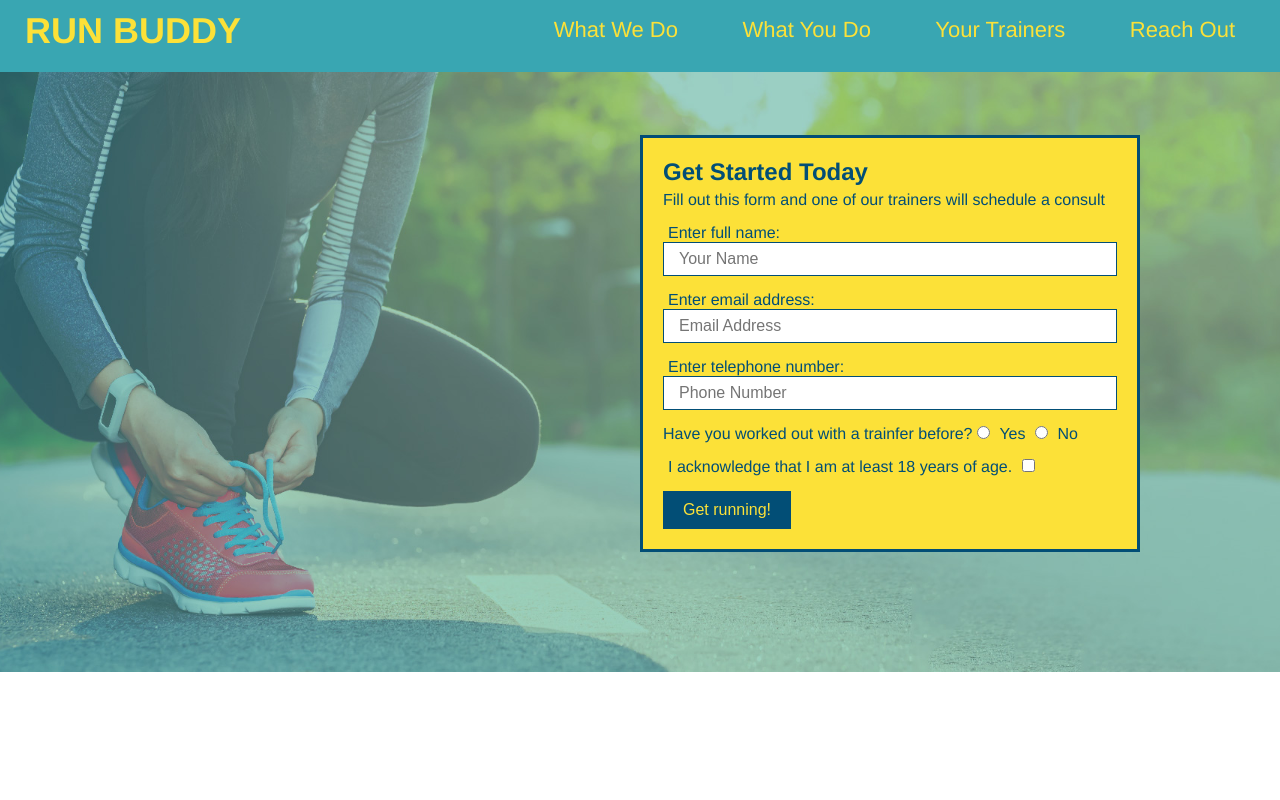
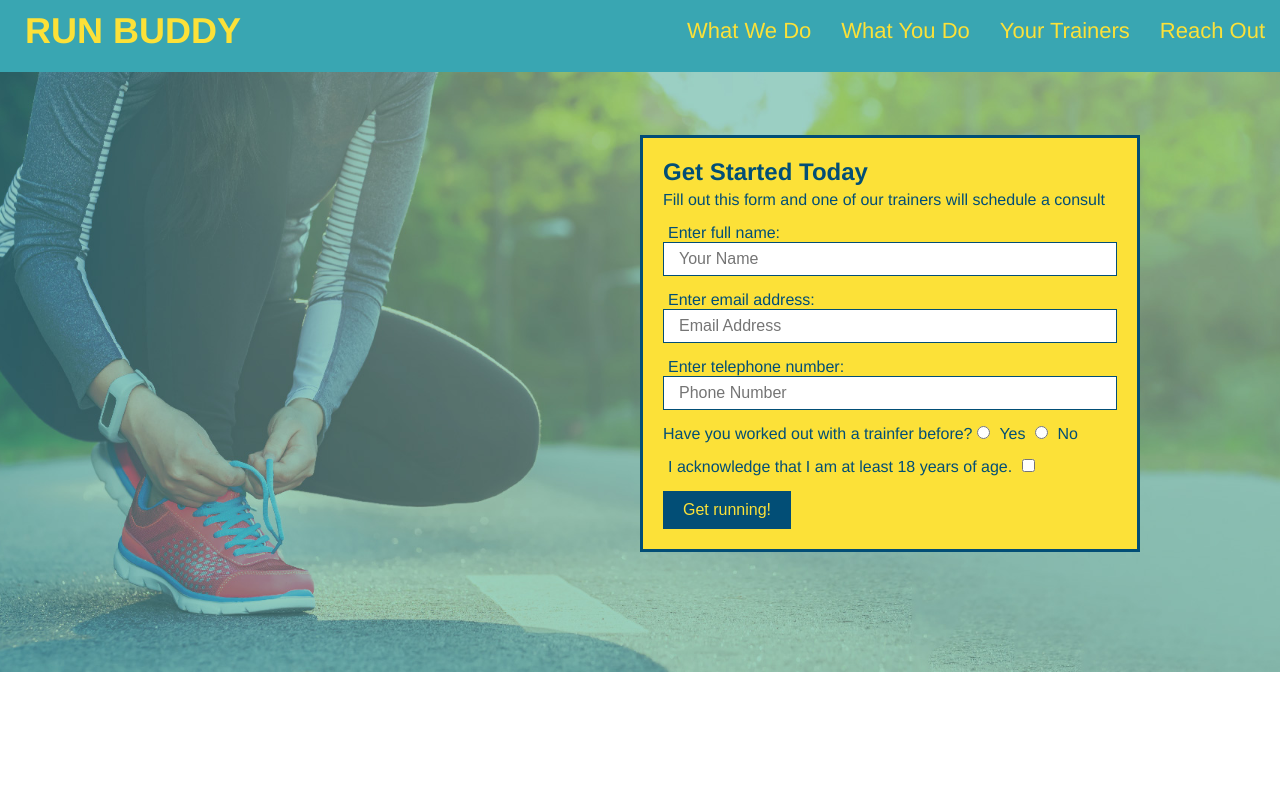
Before and after one commit to VincentCoolridge/run-buddy, a plain HTML site: page index.html in a window 1280 px wide. Shown: the top 800 px of the page. Drawn offline with Linux system fonts and the light colour scheme.

Commit message:
Example of flex

```diff
--- a/assets/css/style.css
+++ b/assets/css/style.css
@@ -27,14 +27,27 @@ header a {
 header nav {
   float: right;
   margin: 7px 0;
+  position: relative;
 }
-header nav ul li {
-    display: inline;
+.nav-container {
+  justify-content: space-between;
+  flex-wrap: wrap;
+  align-content: center;
+  display: flex;
+  width: 100%;
+  align-items: center;
+  gap: 10px;
 }
-header nav ul li a {
-    margin: 0 30px;
+.nav-items {
+  justify-items: baseline;
+  flex-wrap: wrap;
+  display: flex;
+  gap: 10px 30px;
+}
+.nav-item {
   font-weight: lighter;
   font-size: 22px;
+  white-space: nowrap;
 }
 footer {
   background: #fce138;
--- a/index.html
+++ b/index.html
@@ -8,28 +8,20 @@
     <body>
         <!--navigation-->
         <header>
-        <h1>
-            <a href="/">RUN BUDDY</a>
-        </h1>
-        <nav>
-            <!--Unordered list element-->
-            <ul>
-                <!--List item element-->
-                <li>
-                    <!--Anchor element-->
-                    <a href="#What-we-do">What We Do</a>
-                </li>
-                <li>
-                    <a href="#What-you-do"> What You Do</a>
-                </li>
-                <li>
-                    <a href="#your-trainers"> Your Trainers</a>
-                </li>
-                <li>
-                    <a href="#reach-out">Reach Out</a>
-                </li>
-            </ul>
-        </nav>
+            <div class="nav-container">
+                <h1>
+                    <a href="/"> RUN BUDDY </a>
+                </h1>
+
+                <!-- <nav> -->
+                <div class="nav-items">
+                    <a href="#What-we-do" class="nav-item">What We Do</a>
+                    <a href="#What-you-do" class="nav-item"> What You Do</a>
+                    <a href="#your-trainers" class="nav-item"> Your Trainers</a>
+                    <a href="#reach-out" class="nav-item">Reach Out</a>
+                </div>
+                <!-- </nav> -->
+            </div>
         </header>
         <section class="hero">
             <div class="hero-form">
```
Lines whose indentation alone changed are shown as unchanged.
